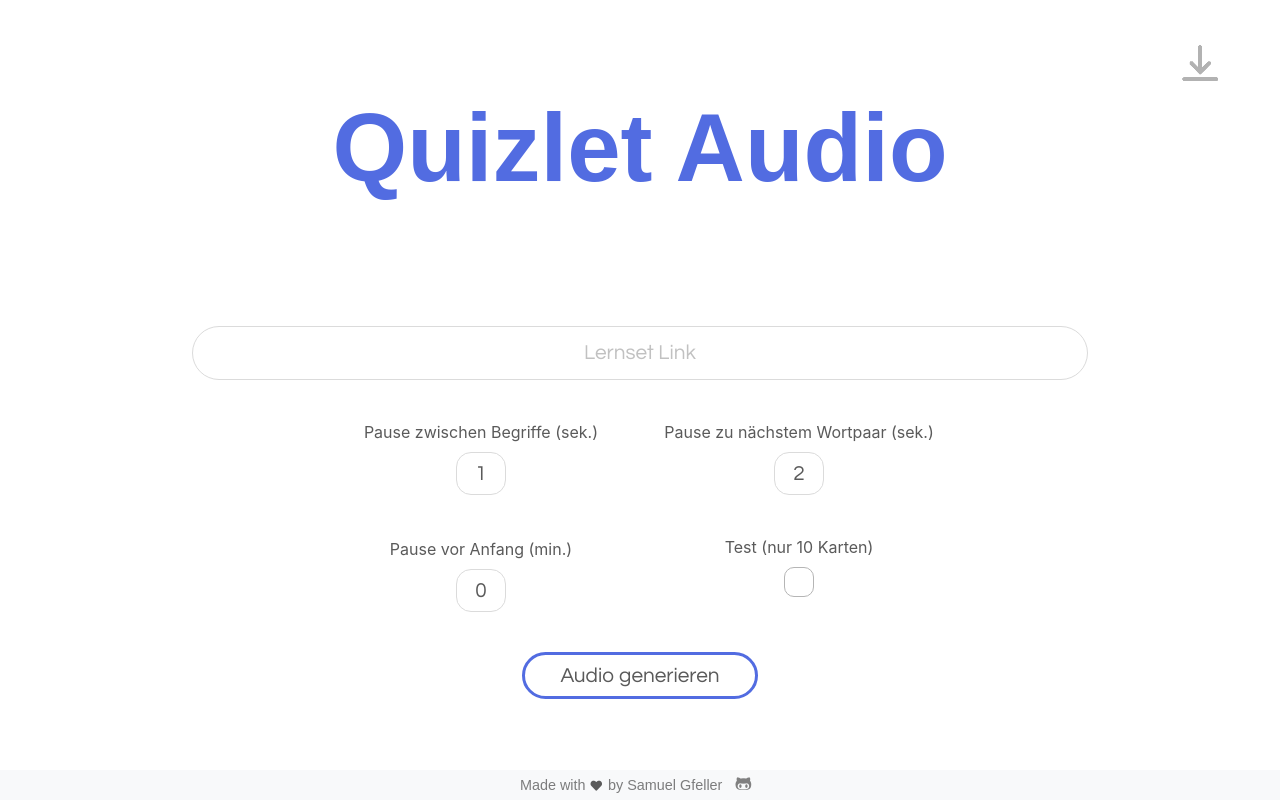
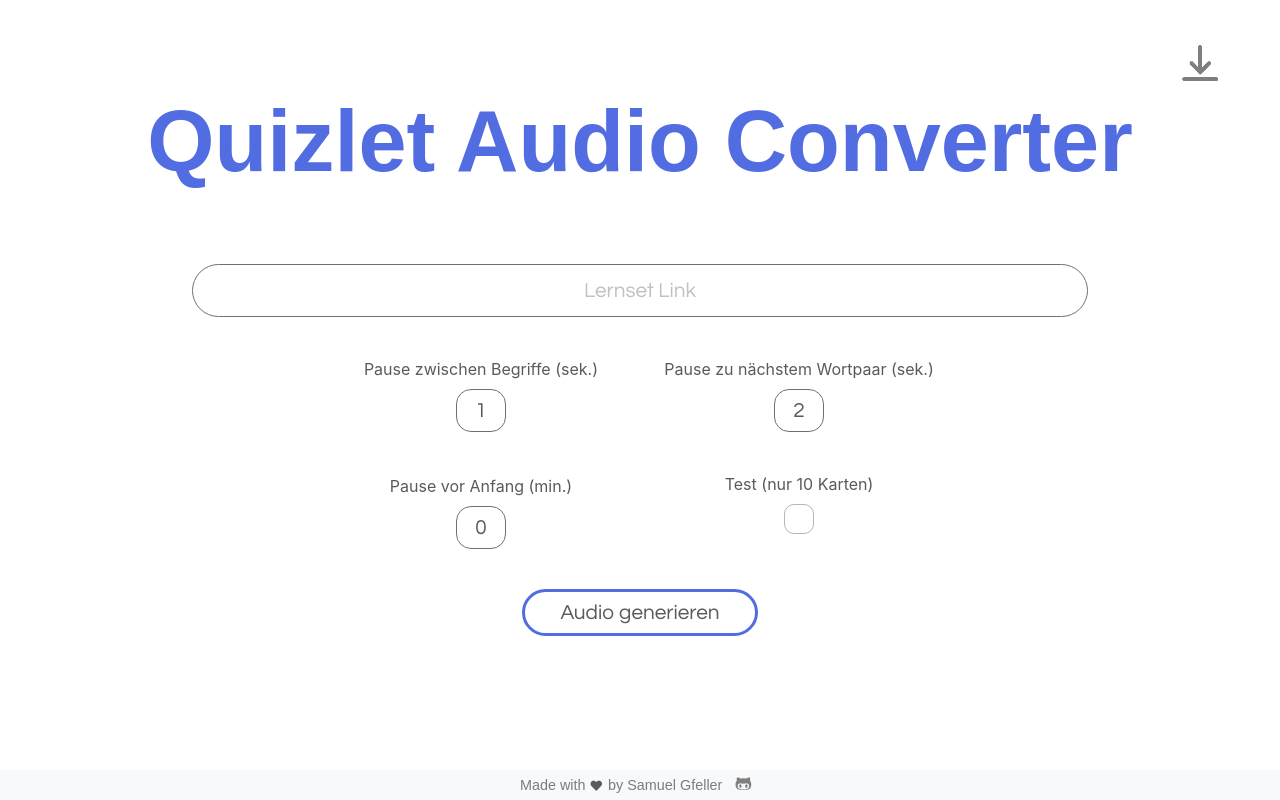
Before and after one commit to samuelgfeller/quizlet-audio-converter, a PHP site: page /stream_recorder/ in a window 1280 px wide. Run offline with PHP 8.4, Linux system fonts and the light colour scheme; some libraries are stand-ins or nearby versions.

Commit message:
Updated readme

```diff
--- a/frontend/css/style.css
+++ b/frontend/css/style.css
@@ -15,9 +15,10 @@
 }
 #pageHeader{
     text-align: center;
-    font-size: 6em;
+    font-size: 5.4em;
     color: #526ce1;
     padding: 7%;
+    padding-bottom: 3%;
     font-family: 'Nunito', sans-serif;
 
     font-weight: bold;
@@ -25,7 +26,7 @@
 .downloadIcon{
     width: 80px;
 
-    opacity: 0.3;
+    opacity: 0.5;
 }
 #downloadIcon{
     display: block;
@@ -43,14 +44,14 @@
     margin-top: 4vh;
 }
 .input{
-    border: 1px solid #dbdbdb;
+    border: 1px solid #717171;
     font-family: 'Questrial', sans-serif;
     font-size: 1.3em;
     outline: none;
     text-align: center;
+    color: #5a5a5a;
+}
 
-
-}
 #linkInput{
     width: 70%;
     padding: 10px 20px;
@@ -64,7 +65,7 @@
     color: #c1c1c1;
 }
 .input:hover{
-    border: 1px solid #aeaeae;
+    border: 1px solid #505050;
 }
 .input:hover::placeholder{
     color: #a2a2a2;
--- a/index.html
+++ b/index.html
@@ -16,14 +16,14 @@
             crossorigin="anonymous"></script>
     <link href="https://fonts.googleapis.com/css?family=Questrial&display=swap" rel="stylesheet">
 
-    <title>Quizlet Audio</title>
+    <title>Quizlet Audio Converter</title>
 </head>
 <body>
 
 <a href="frontend/last_downloaded.php"><img class="downloadIcon" id="downloadIcon"
                                             src="frontend/img/download_icon.png" alt="Download"></a>
 
-<h1 id="pageHeader">Quizlet Audio</h1>
+<h1 id="pageHeader">Quizlet Audio Converter</h1>
 
 <form action="frontend/convert_page.php" id="form" method="post">
     <input id="linkInput" class="input" name="quizletLink" type="text" placeholder="Lernset Link"
```
Also changed, not shown: readme.md.
